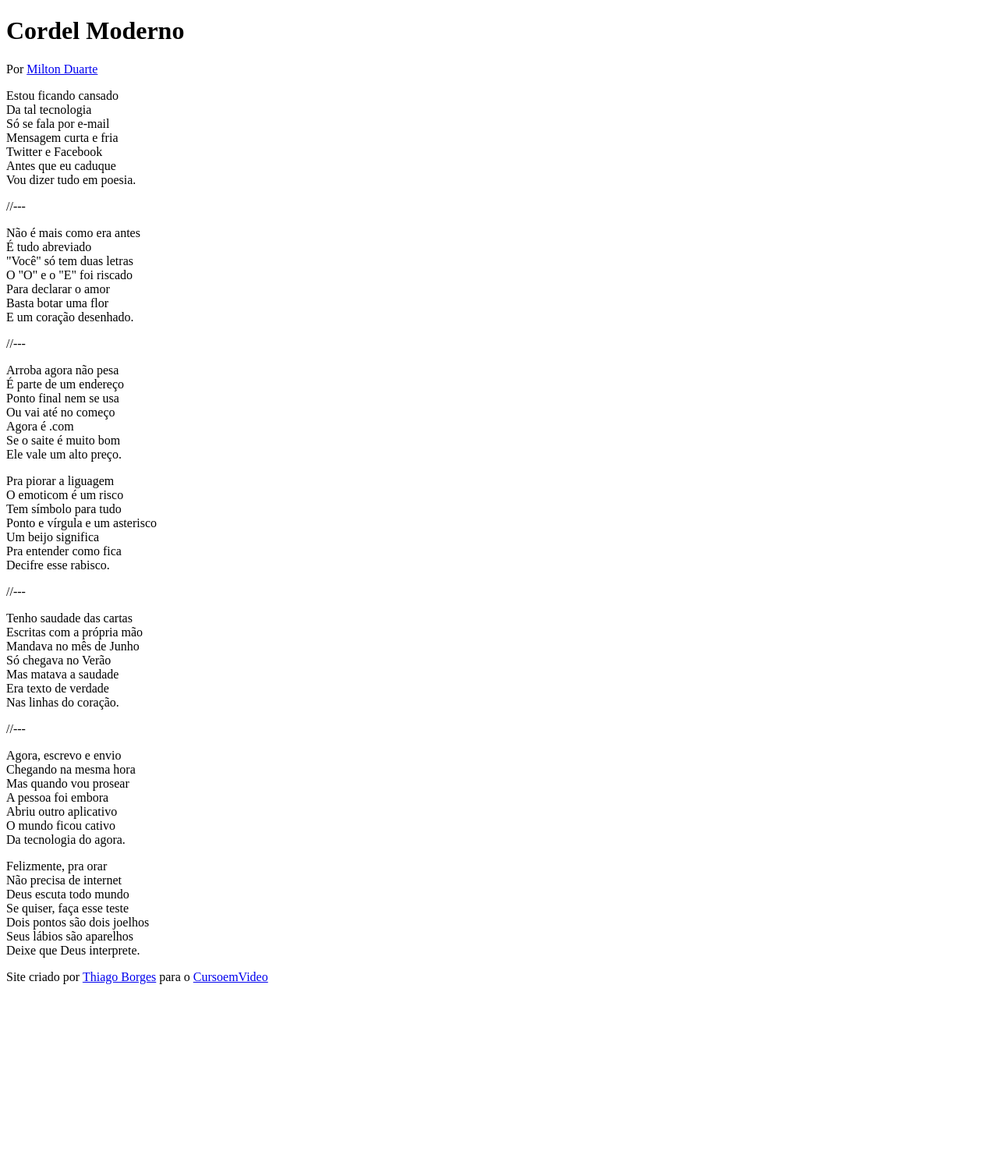
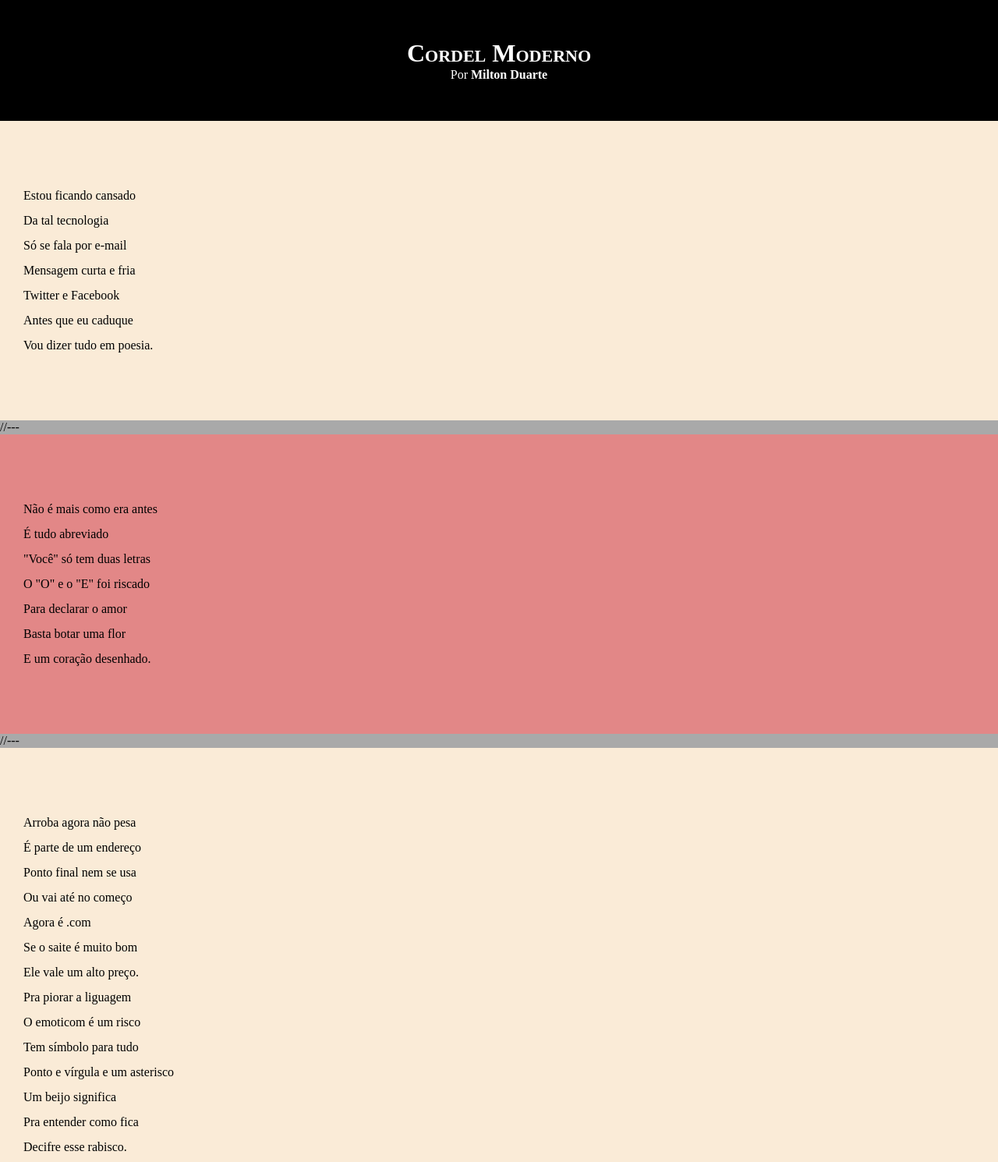
Before and after one commit to thsborges/desafio12, a plain HTML site: page index.html in a window 1280 px wide. Shown: the top 1490 px of the page at 78% size. Before the commit the page ends 1270 px from the top, so only its background shows below. Drawn offline with Linux system fonts and the light colour scheme.

Commit message:
Atualizado html e estilo

```diff
--- a/estilo/style.css
+++ b/estilo/style.css
@@ -1 +1,60 @@
 @charset "UTF-8";
+
+* {
+    margin: 0px;
+    padding: 0px;
+}
+
+html, body {
+    min-height: 100vh;
+    background-color: darkgray;
+}
+
+header {
+    background-color: black;
+    color: white;
+    text-align: center;
+}
+
+header > h1 {
+    padding-top: 50px;
+    font-variant: small-caps;
+}
+
+header > p {
+    padding-bottom: 50px;
+}
+
+header a, footer a {
+    color: white;
+    text-decoration: none;
+    font-weight: bolder;
+}
+
+header a:hover, footer a:hover {
+    text-decoration: underline;
+    color: lightgray;
+}
+
+section {
+    padding-top: 10vh;
+    padding-bottom: 10vh;
+    padding-left: 30px;
+    line-height: 2em;
+}
+
+section.normal {
+    background-color: antiquewhite;
+}
+
+section.imagem {
+    background-color: rgba(240, 128, 128, 0.808);
+}
+
+footer {
+    background-color: black;
+    color: white;
+    text-align: center;
+    padding: 4px;
+
+}
--- a/index.html
+++ b/index.html
@@ -13,7 +13,7 @@
 
     </header>
 
-<section>
+<section class="normal">
     <p>
         Estou ficando cansado <br>
         Da tal tecnologia <br>
@@ -27,7 +27,7 @@
 
 //---
 
-<section>
+<section class="imagem">
     <p>
         Não é mais como era antes <br>
         É tudo abreviado <br>
@@ -41,7 +41,7 @@
 
 //---
 
-<section>
+<section class="normal">
     <p>
         Arroba agora não pesa <br>
         É parte de um endereço <br>
@@ -65,7 +65,7 @@
 
 //---
 
-<section>
+<section class="imagem">
     <p>
         Tenho saudade das cartas <br>
         Escritas com a própria mão <br>
@@ -79,7 +79,7 @@
 
 //---
 
-<section>
+<section class="normal">
     <p>
         Agora, escrevo e envio <br>
         Chegando na mesma hora <br>
```
